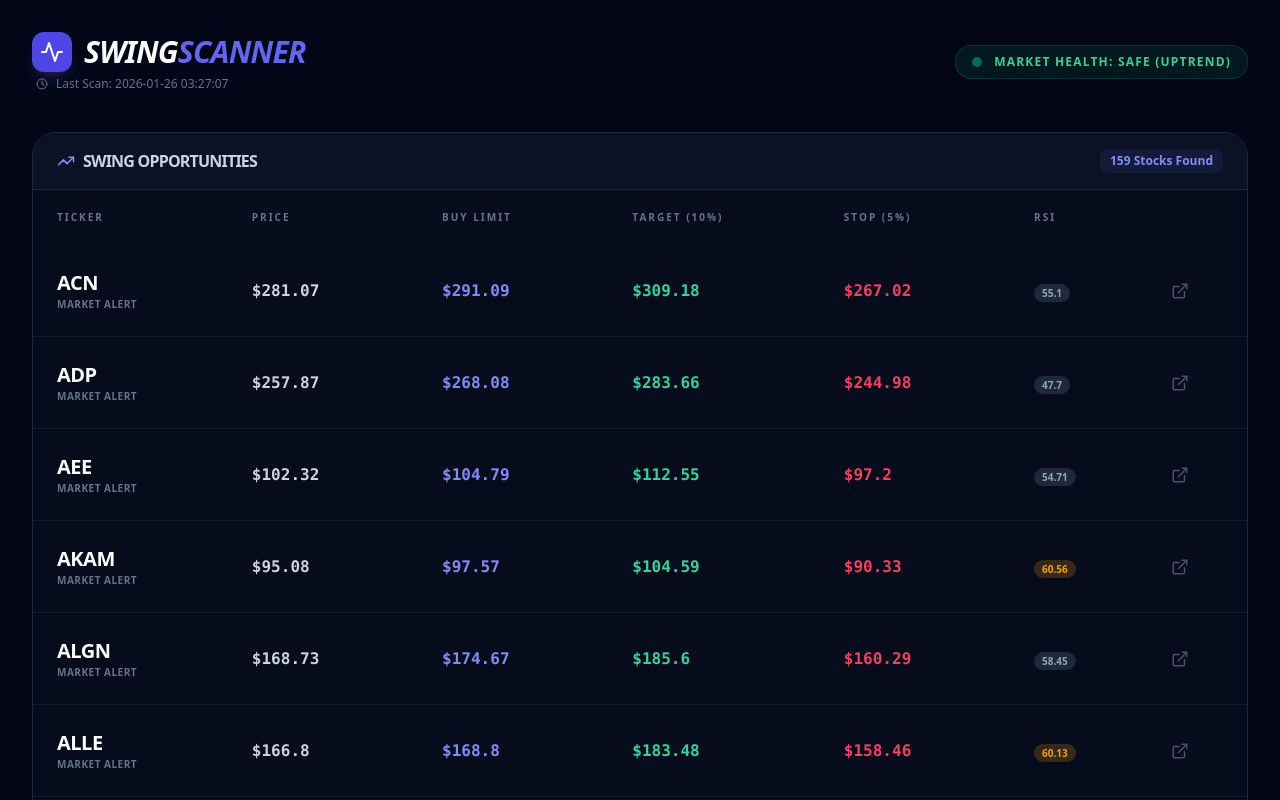
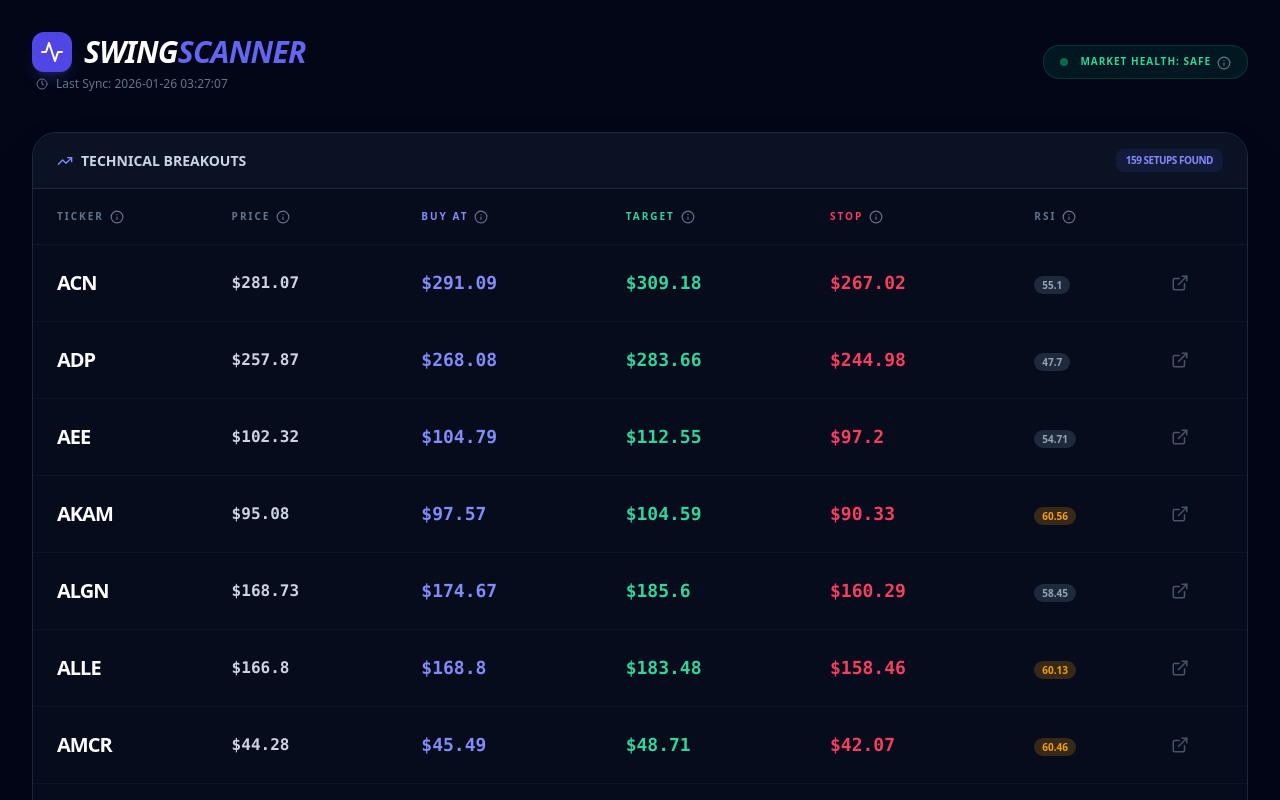
Before and after one commit to aaraven99/swing-trading-dashboard, a React (Vite) app: page / in a window 1280 px wide. Shown: the top 800 px of the page. Built offline with nearby package versions, Linux system fonts and the light colour scheme.

Commit message:
Update main.jsx

```diff
--- a/main.jsx
+++ b/main.jsx
@@ -1,393 +1,215 @@
 import React, { useState, useEffect } from 'react'
-
 import ReactDOM from 'react-dom/client'
-
 import {
-
   Activity,
-
   TrendingUp,
-
   ShieldAlert,
-
   Target,
-
   RefreshCw,
-
   Clock,
-
-  ExternalLink
-
+  ExternalLink,
+  SearchX,
+  Info
 } from 'lucide-react'
 
-
-
 /**
-
- * MAIN DASHBOARD COMPONENT
-
- * This code handles fetching the signals and building the table UI.
-
+ * THE ULTIMATE DASHBOARD (V4.6)
+ * Featuring Interactive Tooltips for better data interpretation.
  */
-
 const App = () => {
-
   const [data, setData] = useState({ marketHealthy: true, signals: [], lastUpdated: "" });
-
   const [loading, setLoading] = useState(true);
-
-  const [error, setError] = useState(false);
-
-
+  const [errorStatus, setErrorStatus] = useState(null);
 
   useEffect(() => {
+    const fetchData = async () => {
+      const cacheBuster = `?t=${Date.now()}`;
+      const paths = ['/signals.json', './signals.json', './public/signals.json'];
 
-    const fetchData = async () => {
-
-      // The cacheBuster makes sure the browser doesn't show "yesterday's" data
-
-      const cacheBuster = '?t=' + new Date().getTime();
-
-
-
-      // We check multiple locations just in case
-
-      const paths = ['./signals.json', '/signals.json', './public/signals.json'];
-
-
-
-      let foundData = false;
-
+      let success = false;
       for (const path of paths) {
-
         try {
-
           const response = await fetch(path + cacheBuster);
-
           if (response.ok) {
-
             const result = await response.json();
-
             setData(result);
-
-            setError(false);
-
-            foundData = true;
-
+            setErrorStatus(null);
+            success = true;
             break;
-
           }
-
-        } catch (err) {
-
+        } catch (e) {
           continue;
-
         }
-
       }
 
-
-
-      if (!foundData) setError(true);
-
+      if (!success) setErrorStatus("NO_DATA_FOUND");
       setLoading(false);
-
     };
 
-
-
     fetchData();
-
-    const interval = setInterval(fetchData, 300000); // Auto-refresh every 5 mins
-
+    const interval = setInterval(fetchData, 300000); // 5-minute refresh
     return () => clearInterval(interval);
-
   }, []);
 
-
+  /**
+   * Tooltip Component: Creates a hover-activated info box
+   */
+  const Tooltip = ({ info }) => (
+    <div className="group relative inline-block ml-1.5 align-middle">
+      <Info size={14} className="text-slate-500 hover:text-indigo-400 cursor-help transition-colors" />
+      <div className="absolute bottom-full left-1/2 -translate-x-1/2 mb-3 hidden group-hover:block w-56 p-3 bg-slate-800 text-slate-200 text-[11px] font-medium leading-relaxed rounded-xl shadow-2xl border border-slate-700 z-50 animate-in fade-in slide-in-from-bottom-1">
+        <p className="normal-case tracking-normal">{info}</p>
+        <div className="absolute top-full left-1/2 -translate-x-1/2 border-8 border-transparent border-t-slate-800"></div>
+      </div>
+    </div>
+  );
 
   return (
-
     <div className="min-h-screen bg-slate-950 text-slate-100 font-sans selection:bg-indigo-500/30">
-
       <div className="max-w-7xl mx-auto px-4 py-8 md:px-8">
 
+        {/* HEADER */}
+        <header className="flex flex-col md:flex-row justify-between items-start md:items-center mb-10 gap-6">
+          <div className="space-y-1">
+            <div className="flex items-center gap-3">
+              <div className="bg-indigo-600 p-2 rounded-xl shadow-lg shadow-indigo-500/20">
+                <Activity className="text-white" size={24} />
+              </div>
+              <h1 className="text-2xl md:text-3xl font-black tracking-tight text-white uppercase italic">
+                Swing<span className="text-indigo-500">Scanner</span>
+              </h1>
+            </div>
+            <div className="flex items-center gap-2 text-slate-500 text-xs font-medium ml-1">
+              <Clock size={12} />
+              <span>{data.lastUpdated ? `Last Sync: ${data.lastUpdated}` : 'Waiting for system...'}</span>
+            </div>
+          </div>
 
+          <div className={`px-4 py-2 rounded-2xl border flex items-center gap-3 backdrop-blur-md ${data.marketHealthy ? 'bg-emerald-500/10 border-emerald-500/20 text-emerald-400' : 'bg-rose-500/10 border-rose-500/20 text-rose-400'}`}>
+            <div className={`w-2 h-2 rounded-full ${data.marketHealthy ? 'bg-emerald-500 animate-pulse' : 'bg-rose-500'}`} />
+            <span className="font-bold text-[10px] uppercase tracking-widest">
+              Market Health: {data.marketHealthy ? 'Safe' : 'Caution'}
+              <Tooltip info="Current overall market trend. 'Safe' means indicators suggest a bullish trend suitable for swing entries." />
+            </span>
+          </div>
+        </header>
 
-        {/* HEADER SECTION */}
-
-        <header className="flex flex-col md:flex-row justify-between items-start md:items-center mb-10 gap-6">
-
-          <div className="space-y-1">
-
-            <div className="flex items-center gap-3">
-
-              <div className="bg-indigo-600 p-2 rounded-xl shadow-lg shadow-indigo-500/20">
-
-                <Activity className="text-white" size={24} />
-
+        {/* MAIN DISPLAY */}
+        <div className="space-y-6">
+          {loading && data.signals.length === 0 ? (
+            <div className="flex flex-col items-center justify-center p-32 space-y-4">
+              <RefreshCw className="animate-spin text-indigo-500" size={48} />
+              <p className="text-slate-500 font-medium">Synchronizing scanner...</p>
+            </div>
+          ) : errorStatus === "NO_DATA_FOUND" ? (
+            <div className="bg-slate-900/50 border-2 border-dashed border-slate-800 rounded-[2.5rem] p-16 text-center">
+              <div className="bg-indigo-500/10 w-20 h-20 rounded-full flex items-center justify-center mx-auto mb-6 text-indigo-500">
+                <SearchX size={40} />
+              </div>
+              <h3 className="text-2xl font-bold text-white mb-2 uppercase tracking-tight">System Ready — Data Pending</h3>
+              <p className="text-slate-500 max-w-md mx-auto mb-8 text-sm">
+                The UI is live. Please trigger the scanner on your GitHub Actions tab to populate this dashboard with real-time picks.
+              </p>
+            </div>
+          ) : (
+            <div className="bg-slate-900/40 border border-slate-800 rounded-3xl overflow-hidden backdrop-blur-xl shadow-2xl">
+              <div className="px-6 py-4 border-b border-slate-800 flex justify-between items-center bg-slate-900/60">
+                <h3 className="font-bold text-slate-300 flex items-center gap-2 text-sm uppercase">
+                  <TrendingUp size={16} className="text-indigo-400" />
+                  Technical Breakouts
+                </h3>
+                <span className="text-[10px] bg-indigo-500/10 text-indigo-400 px-2.5 py-1 rounded-lg font-black uppercase tracking-tighter">
+                  {data.signals.length} Setups Found
+                </span>
               </div>
 
-              <h1 className="text-2xl md:text-3xl font-black tracking-tight text-white uppercase italic">
-
-                Swing<span className="text-indigo-500">Scanner</span>
-
-              </h1>
-
+              <div className="overflow-x-auto">
+                <table className="w-full text-left min-w-[800px]">
+                  <thead>
+                    <tr className="text-slate-500 text-[10px] font-black uppercase tracking-[0.2em] border-b border-slate-800/50">
+                      <th className="px-6 py-5">
+                        Ticker
+                        <Tooltip info="The unique stock symbol used to identify the asset on the market." />
+                      </th>
+                      <th className="px-6 py-5">
+                        Price
+                        <Tooltip info="The most recent price recorded during the last market scan." />
+                      </th>
+                      <th className="px-6 py-5 text-indigo-400">
+                        Buy At
+                        <Tooltip info="Entry trigger. This is the previous candle high. We only enter if the stock moves above this price." />
+                      </th>
+                      <th className="px-6 py-5 text-emerald-400">
+                        Target
+                        <Tooltip info="Profit taking goal. This represents a +10% increase from the entry price." />
+                      </th>
+                      <th className="px-6 py-5 text-rose-500">
+                        Stop
+                        <Tooltip info="Capital protection level. Exit the trade if the price hits this to limit loss to -5%." />
+                      </th>
+                      <th className="px-6 py-5">
+                        RSI
+                        <Tooltip info="Relative Strength Index. Values below 30 suggest oversold, while values above 70 suggest overbought." />
+                      </th>
+                      <th className="px-6 py-5"></th>
+                    </tr>
+                  </thead>
+                  <tbody className="divide-y divide-slate-800/30">
+                    {data.signals.map((signal) => (
+                      <tr key={signal.ticker} className="hover:bg-indigo-500/5 transition-all group">
+                        <td className="px-6 py-6 font-black text-xl text-white uppercase tracking-tighter">
+                          {signal.ticker}
+                        </td>
+                        <td className="px-6 py-6 font-mono text-slate-300 font-bold">${signal.currentPrice}</td>
+                        <td className="px-6 py-6 font-mono font-black text-indigo-400 text-lg">${signal.buyAt}</td>
+                        <td className="px-6 py-6 font-mono font-black text-emerald-400 text-lg">${signal.goal}</td>
+                        <td className="px-6 py-6 font-mono font-black text-rose-500 text-lg">${signal.stopLoss}</td>
+                        <td className="px-6 py-6">
+                          <span className={`px-2 py-0.5 rounded-full text-[10px] font-black ${signal.rsi > 60 ? 'bg-amber-500/20 text-amber-500' : 'bg-slate-800 text-slate-400'}`}>
+                            {signal.rsi}
+                          </span>
+                        </td>
+                        <td className="px-6 py-6 text-right">
+                          <a href={`https://finance.yahoo.com/quote/${signal.ticker}`} target="_blank" rel="noreferrer" className="text-slate-600 hover:text-white transition-colors">
+                            <ExternalLink size={18} />
+                          </a>
+                        </td>
+                      </tr>
+                    ))}
+                  </tbody>
+                </table>
+                {data.signals.length === 0 && !loading && !errorStatus && (
+                  <div className="p-20 text-center text-slate-600 font-medium italic">
+                    No active setups matched the swing criteria in the most recent scan.
+                  </div>
+                )}
+              </div>
             </div>
-
-            <div className="flex items-center gap-2 text-slate-500 text-xs font-medium ml-1">
-
-              <Clock size={12} />
-
-              <span>Last Scan: {data.lastUpdated || "Checking for data..."}</span>
-
-            </div>
-
-          </div>
-
-
-
-          <div className={`px-4 py-2 rounded-2xl border flex items-center gap-3 backdrop-blur-md ${data.marketHealthy ? 'bg-emerald-500/10 border-emerald-500/20 text-emerald-400' : 'bg-rose-500/10 border-rose-500/20 text-rose-400'}`}>
-
-            <div className={`w-2.5 h-2.5 rounded-full ${data.marketHealthy ? 'bg-emerald-500 animate-pulse' : 'bg-rose-500'}`} />
-
-            <span className="font-bold text-xs uppercase tracking-widest text-center">
-
-              Market Health: {data.marketHealthy ? 'SAFE (Uptrend)' : 'CAUTION (Downtrend)'}
-
-            </span>
-
-          </div>
-
-        </header>
-
-
-
-        {/* CONTENT SECTION */}
-
-        <div className="space-y-6">
-
-          {loading && data.signals.length === 0 ? (
-
-            <div className="flex flex-col items-center justify-center p-32 space-y-4">
-
-              <RefreshCw className="animate-spin text-indigo-500" size={48} />
-
-              <p className="text-slate-500 font-medium">Booting up scanner interface...</p>
-
-            </div>
-
-          ) : error && data.signals.length === 0 ? (
-
-            <div className="bg-slate-900/50 border-2 border-dashed border-slate-800 rounded-3xl p-16 text-center">
-
-              <div className="bg-rose-500/20 w-16 h-16 rounded-full flex items-center justify-center mx-auto mb-4 text-rose-500">
-
-                <ShieldAlert size={32} />
-
-              </div>
-
-              <h3 className="text-xl font-bold text-white mb-2">Awaiting Data From Robot</h3>
-
-              <p className="text-slate-500 max-w-md mx-auto">
-
-                No signals file found yet. Go to your GitHub <b>Actions</b> tab and click <b>Run workflow</b>. Once the robot finishes, this screen will update automatically.
-
-              </p>
-
-            </div>
-
-          ) : (
-
-            <div className="bg-slate-900/40 border border-slate-800 rounded-3xl overflow-hidden backdrop-blur-xl shadow-2xl">
-
-              <div className="px-6 py-4 border-b border-slate-800 flex justify-between items-center bg-slate-900/60">
-
-                <h3 className="font-bold text-slate-300 flex items-center gap-2 uppercase tracking-tighter">
-
-                  <TrendingUp size={18} className="text-indigo-400" />
-
-                  Swing Opportunities
-
-                </h3>
-
-                <span className="text-xs bg-indigo-500/10 text-indigo-400 px-2.5 py-1 rounded-lg font-bold">
-
-                  {data.signals.length} Stocks Found
-
-                </span>
-
-              </div>
-
-
-
-              <div className="overflow-x-auto">
-
-                <table className="w-full text-left border-collapse min-w-[800px]">
-
-                  <thead>
-
-                    <tr className="text-slate-500 text-[10px] font-black uppercase tracking-[0.2em]">
-
-                      <th className="px-6 py-5">Ticker</th>
-
-                      <th className="px-6 py-5">Price</th>
-
-                      <th className="px-6 py-5">Buy Limit</th>
-
-                      <th className="px-6 py-5">Target (10%)</th>
-
-                      <th className="px-6 py-5">Stop (5%)</th>
-
-                      <th className="px-6 py-5">RSI</th>
-
-                      <th className="px-6 py-5"></th>
-
-                    </tr>
-
-                  </thead>
-
-                  <tbody className="divide-y divide-slate-800/50">
-
-                    {data.signals.map((signal) => (
-
-                      <tr key={signal.ticker} className="hover:bg-indigo-500/5 transition-all group">
-
-                        <td className="px-6 py-6">
-
-                          <div className="flex flex-col">
-
-                            <span className="text-xl font-black text-white group-hover:text-indigo-400 transition-colors uppercase tracking-tight">{signal.ticker}</span>
-
-                            <span className="text-[10px] text-slate-500 font-bold uppercase tracking-wider">Market Alert</span>
-
-                          </div>
-
-                        </td>
-
-                        <td className="px-6 py-6 font-mono font-bold text-slate-300">
-
-                          ${signal.currentPrice}
-
-                        </td>
-
-                        <td className="px-6 py-6 font-mono font-black text-indigo-400">
-
-                          ${signal.buyAt}
-
-                        </td>
-
-                        <td className="px-6 py-6 text-emerald-400 font-mono font-black">
-
-                          ${signal.goal}
-
-                        </td>
-
-                        <td className="px-6 py-6 text-rose-500 font-mono font-black">
-
-                          ${signal.stopLoss}
-
-                        </td>
-
-                        <td className="px-6 py-6">
-
-                          <span className={`px-2 py-0.5 rounded-full text-[10px] font-black ${signal.rsi > 60 ? 'bg-amber-500/20 text-amber-500' : 'bg-slate-800 text-slate-400'}`}>
-
-                            {signal.rsi}
-
-                          </span>
-
-                        </td>
-
-                        <td className="px-6 py-6 text-right">
-
-                          <a
-
-                            href={`https://finance.yahoo.com/quote/${signal.ticker}`}
-
-                            target="_blank"
-
-                            rel="noreferrer"
-
-                            className="text-slate-600 hover:text-white"
-
-                          >
-
-                            <ExternalLink size={18} />
-
-                          </a>
-
-                        </td>
-
-                      </tr>
-
-                    ))}
-
-                  </tbody>
-
-                </table>
-
-                {data.signals.length === 0 && !loading && !error && (
-
-                  <div className="p-20 text-center text-slate-500 font-medium">
-
-                    No active setups matched the swing criteria in the last scan.
-
-                  </div>
-
-                )}
-
-              </div>
-
-            </div>
-
           )}
-
         </div>
 
-
-
         <footer className="mt-16 pt-8 border-t border-slate-900 flex flex-col md:flex-row justify-between items-center gap-4">
-
           <p className="text-slate-600 text-[10px] uppercase font-bold tracking-widest text-center md:text-left">
-
-            V4.3 Build • Real-time Scanner Dashboard
-
+            V4.6 Build • Interactive Scanner Dashboard
           </p>
-
           <div className="flex gap-6 text-[10px] uppercase font-black text-slate-500 tracking-widest">
-
-            <span className="text-indigo-500/50 italic">Secure Env Active</span>
-
+            <span className="text-indigo-500/50 italic font-medium">Real-time analysis active</span>
           </div>
-
         </footer>
-
       </div>
-
     </div>
-
   );
-
 };
 
+// Mount the App
+const container = document.getElementById('root');
+if (container) {
+  const root = ReactDOM.createRoot(container);
+  root.render(
+    <React.StrictMode>
+      <App />
+    </React.StrictMode>
+  );
+}
 
-
-// Entry point: Mounting the App to the index.html root
-
-const rootElement = document.getElementById('root');
-
-if (rootElement) {
-
-  ReactDOM.createRoot(rootElement).render(
-
-    <React.StrictMode>
-
-      <App />
-
-    </React.StrictMode>
-
-  );
-
-}
+export default App;
```
